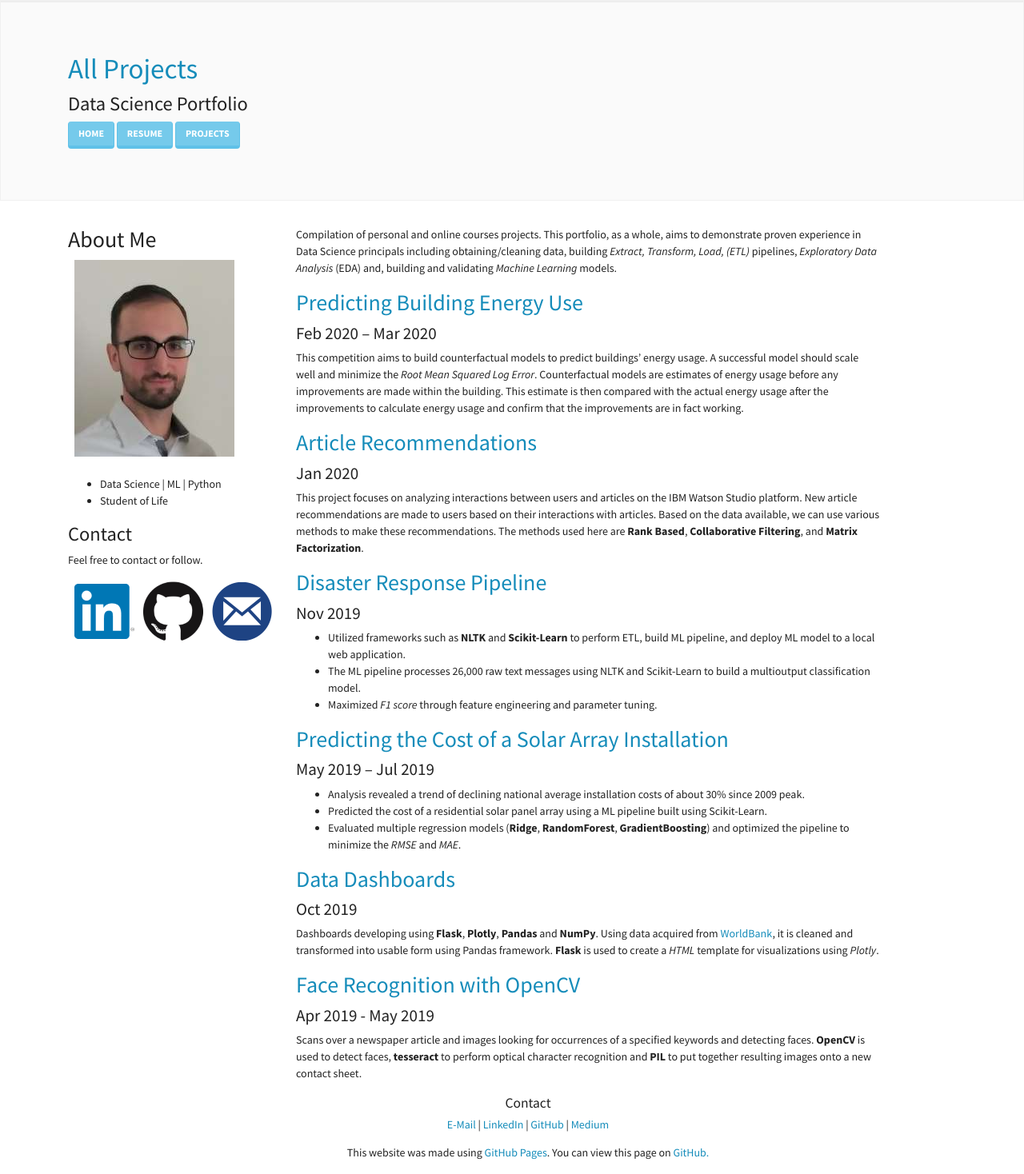
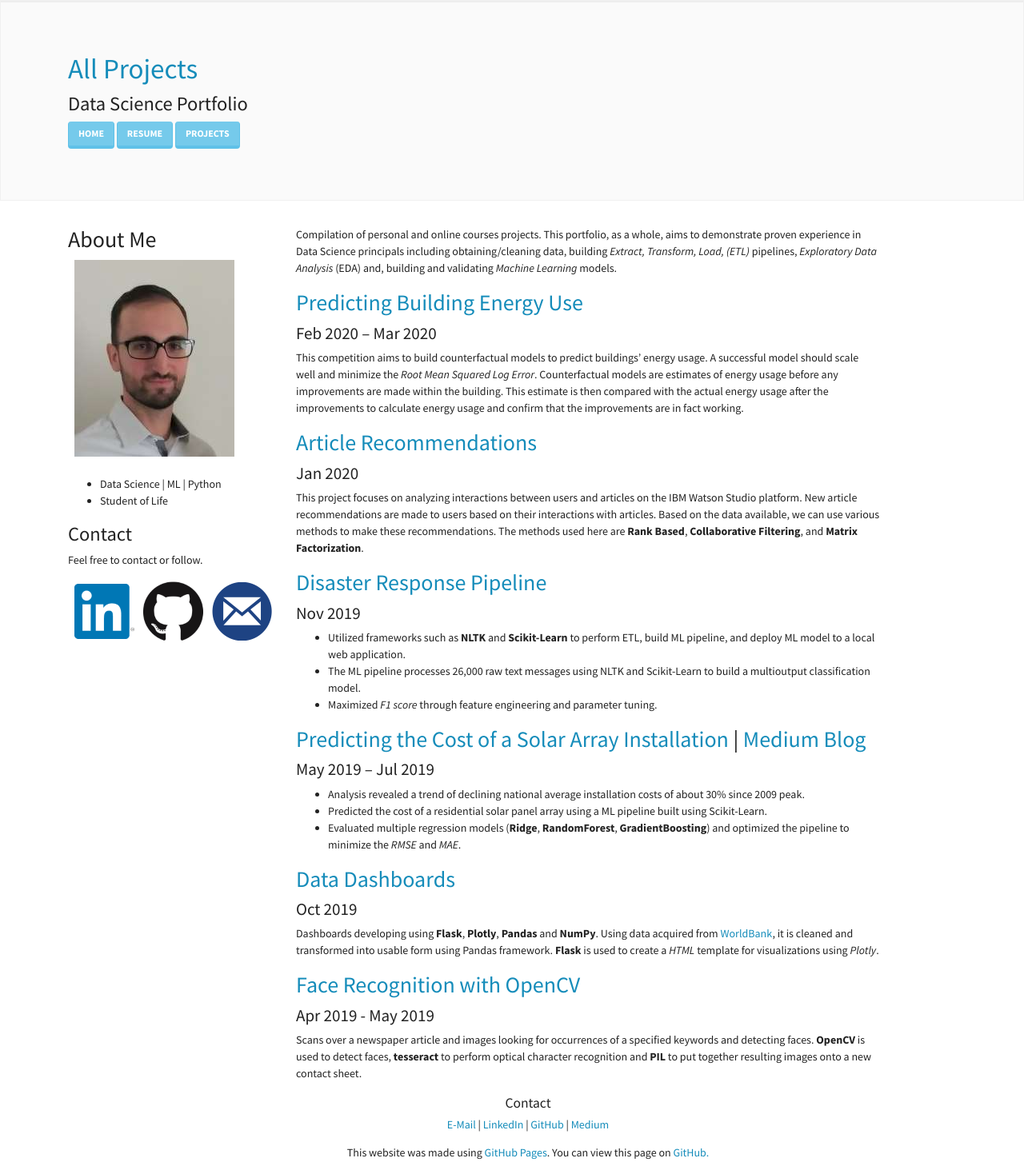
Before and after one commit to sergatron/sergatron.github.io, a Jekyll site: the page built from Projects.md, in a window 1280 px wide. Shown: the whole page at 80% size. Built offline with Jekyll 4.4.1, drawn with Linux system fonts in a browser that asks for light colours; nearby versions of some CDN libraries.

Commit message:
Update headers and links

```diff
--- a/Projects.md
+++ b/Projects.md
@@ -11,7 +11,7 @@ Compilation of personal and online courses projects. This portfolio, as a whole,
 This competition aims to build counterfactual models to predict buildings' energy usage. A successful model should scale well and minimize the *Root Mean Squared Log Error*. Counterfactual models are estimates of energy usage before any improvements are made within the building. This estimate is then compared with the actual energy usage after the improvements to calculate energy usage and confirm that the improvements are in fact working.
 
 
-## [Article Recommendations](https://github.com/sergatron/recommendations_with_IBM)
+## [Article Recommendations](https://sergatron.github.io/Recommendations-IBM)
 #### Jan 2020
 This project focuses on analyzing interactions between users and articles on the IBM Watson Studio platform. New article recommendations are made to users based on their interactions with articles. Based on the data available, we can use various methods to make these recommendations. The methods used here are **Rank Based**, **Collaborative Filtering**, and **Matrix Factorization**.
 
@@ -23,7 +23,7 @@ This project focuses on analyzing interactions between users and articles on the
  - Maximized *F1 score* through feature engineering and parameter tuning.
 
 
-## [Predicting the Cost of a Solar Array Installation](https://github.com/sergatron/projects/tree/master/solar_array)
+## [Predicting the Cost of a Solar Array Installation](https://github.com/sergatron/projects/tree/master/solar_array) | [Medium Blog](https://medium.com/analytics-vidhya/solar-panel-array-what-does-it-cost-46aaa083502)
 #### May 2019 – Jul 2019
  - Analysis revealed a trend of declining national average installation costs of about 30% since 2009 peak.
  - Predicted the cost of a residential solar panel array using a ML pipeline built using Scikit-Learn.
```
